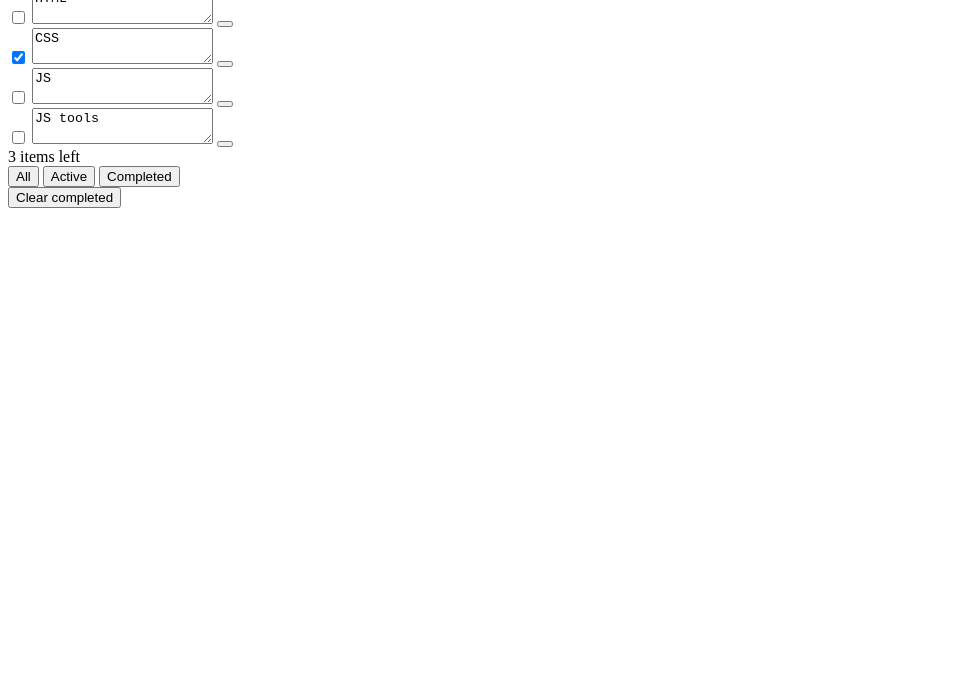
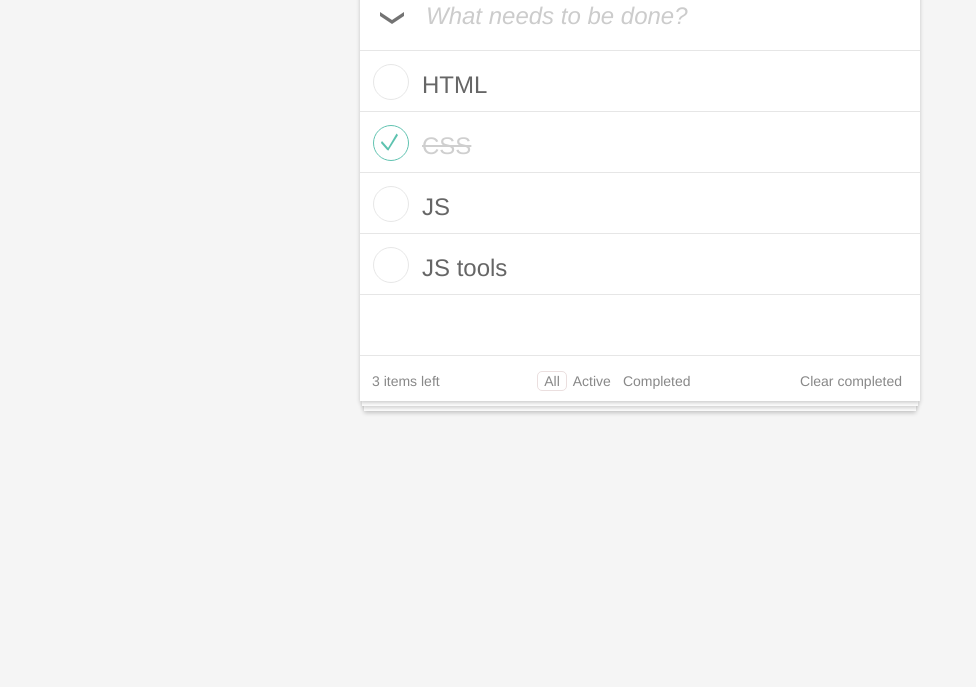
Before and after one commit to ok-technopolis-autumn-2017/Nusrat_Shakarov, a plain HTML site: page index.html in a window 1280 px wide. Shown: the part 113-800 px from the top of the page, without its empty margins (0-976 px from the left). Drawn offline with Linux system fonts and the light colour scheme.

Commit message:
css done

```diff
--- a/index.html
+++ b/index.html
@@ -5,47 +5,79 @@
 <head>
     <meta charset="utf-8">
     <title>Hw1</title>
+
+    <link rel="stylesheet" href="./styles/default.css"/>
 </head>
 
 <body class="body">
-
+<div class="todos-main-wrapper">
     <div class="todos-header">
         <h1 class="todos-title">todos</h1>
     </div>
 
     <div class="todos-main">
         <div class="todos-add">
-        <button class="todo-add_select-all" aria-label="Mark all as completed"></button>
-        <input class="todo-add_input" placeholder="What needs to be done?" aria-label="Add new todo"/>
+            <button class="todos-add_select-all" aria-label="Mark all as completed">
+                <div class="todos-add_select-all_icon"></div>
+            </button>
+
+            <div class="todos-add_new-item-w">
+                <input class="todos-add_new-item" placeholder="What needs to be done?" aria-label="Add new todo"/>
+            </div>
         </div>
 
         <div class="todos-list">
             <div class="todo-item">
-            <input type="checkbox"  class="todo-item_ready-mark" aria-label="Mark as active">
-            <textarea class="todo-item_text">HTML
-            </textarea>
+                <div class="input-checkbox">
+                    <input type="checkbox" class="input-checkbox_target" aria-label="Mark as active">
+                    <div class="input-checkbox_visual_circle">
+                    </div>
+                    <div class="input-checkbox_visual">
+                    </div>
+                </div>
                 <button class="todo-item_remove" aria-label="Remove todo"></button>
+                <textarea readonly class="todo-item_text">HTML</textarea>
             </div>
 
             <div class="todo-item __ready">
-            <input type="checkbox" checked="checked" class="todo-item_ready-mark" aria-label="Mark as completed">
-            <textarea class="todo-item_text">CSS
-            </textarea>
+                <div class="input-checkbox">
+                    <input type="checkbox" checked="checked" class="input-checkbox_target" aria-label="Mark as completed">
+                    <div class="input-checkbox_visual_circle">
+                    </div>
+                    <div class="input-checkbox_visual">
+                    </div>
+                </div>
+
+                <textarea class="todo-item_text">CSS</textarea>
                 <button class="todo-item_remove" aria-label="Remove todo"></button>
             </div>
 
             <div class="todo-item">
-            <input type="checkbox"  class="todo-item_ready-mark" aria-label="Mark as active">
-            <textarea class="todo-item_text">JS
-            </textarea>
+                <div class="input-checkbox">
+                    <input type="checkbox" class="input-checkbox_target" aria-label="Mark as active">
+                    <div class="input-checkbox_visual_circle">
+                    </div>
+                    <div class="input-checkbox_visual">
+                    </div>
+
+                </div>
+                <textarea contenteditable="true" class="todo-item_text">JS</textarea>
+                <button class="todo-item_remove" aria-label="Remove todo"></button>
+            </div>
+            <div class="todo-item">
+                <div class="input-checkbox">
+                    <input type="checkbox" class="input-checkbox_target" aria-label="Mark as active">
+                    <div class="input-checkbox_visual_circle">
+                    </div>
+                    <div class="input-checkbox_visual">
+                    </div>
+
+                </div>
+                <textarea contenteditable="true" class="todo-item_text">JS tools</textarea>
                 <button class="todo-item_remove" aria-label="Remove todo"></button>
             </div>
 
             <div class="todo-item">
-            <input type="checkbox"  class="todo-item_ready-mark" aria-label="Mark as active">
-            <textarea class="todo-item_text">JS tools
-            </textarea>
-            <button class="todo-item_remove" aria-label="Remove todo"></button>
             </div>
         </div>
 
@@ -64,7 +96,7 @@
                         arial-label="Show active">
                     Active
                 </button>
-            <button class="todo-filter __active" data-filter="unready"
+                <button class="todo-filter" data-filter="unready"
                         arial-label="Show completed">
                     Completed
                 </button>
@@ -75,5 +107,6 @@
             </button>
         </div>
     </div>
+</div>
 </body>
 </html>
--- /dev/null
+++ b/styles/base.css
@@ -0,0 +1,15 @@
+body, input, button, textarea, h1, h2, h3, h4, h5, h6 {
+    font-family: "Helvetica Neue", "Helvetica", Arial, sans-serif;
+    font-size: 24px;
+    }
+
+body {
+    background: #f5f5f5;
+    }
+
+.todos-main-wrapper {
+    min-width: 280px;
+    max-width: 560px;
+    margin: 0 auto;
+    padding: 0 20px;
+    }
--- /dev/null
+++ b/styles/default.css
@@ -0,0 +1,10 @@
+@import "reset.css";
+
+@import "base.css";
+
+
+@import "project/todos-title.css";
+@import "project/todos-main.css";
+@import "project/todos-add.css";
+@import "project/todos-list.css";
+@import "project/todos-actions-bar.css";
--- /dev/null
+++ b/styles/project/todos-actions-bar.css
@@ -0,0 +1,43 @@
+.todos-actions-bar{
+    padding-top: 5px;
+    font-size: 14px;
+    color: #888888;
+    overflow: hidden;
+    display: flex;
+    justify-content: space-between;
+    align-items: center;
+    height: 40px;
+    }
+
+.todos-actions-bar_counter{
+    float: left;
+    margin-left: 12px;
+    }
+
+
+.todo-filters{
+
+    display: flex;
+    justify-content: space-between;
+    align-items: center;
+    }
+.todo-filter{
+    background: none;
+    border: none;
+    font-size: 14px;
+    color: #888888;
+    }
+.__active{
+    border: 1px solid #EBDFDF;
+    border-radius: 5px;
+    }
+
+
+.todos-actions-bar_clear-completed{
+    background: none;
+    border: none;
+    font-size: 14px;
+    color: #888888;
+    float: right;
+    margin-right: 12px;
+    }
--- /dev/null
+++ b/styles/project/todos-add.css
@@ -0,0 +1,56 @@
+.todos-add {
+    border-bottom: 1px solid #E6E6E6;
+    }
+.todos-add:after {
+    content: '';
+    display: block;
+    clear: both;
+    }
+
+.todos-add_select-all {
+    width: 64px;
+    height: 64px;
+    background: none;
+    border: none;
+    padding: 0;
+    margin: 0;
+    float: left;
+    position: relative;
+
+    }
+
+.todos-add_select-all_icon {
+    width: 24px;
+    height: 12px;
+    background: url('../../img/icons/select-all.png') no-repeat 0 0;
+    position: absolute;
+    left: 50%;
+    top: 50%;
+    margin: -6px -12px;
+    }
+
+.todos-add_new-item-w {
+    overflow: auto;
+    }
+
+.todos-add_new-item {
+
+    width: 100%;
+
+    box-sizing: border-box;
+    border: 0;
+    background: none;
+
+    color: #666;
+    font-size: 24px;
+    line-height: 30px;
+    font-weight: 200;
+    padding-right: 12px;
+    margin-top: 14px;
+    outline: none;
+
+    }
+.todos-add_new-item::placeholder {
+    color: #ccc;
+    font-style: italic;
+    }
--- /dev/null
+++ b/styles/project/todos-list.css
@@ -0,0 +1,120 @@
+.todos-list {
+        border: none;
+    }
+
+.todo-item {
+    position: relative;
+    height: 60px;
+    border-bottom: 1px solid #E6E6E6;
+    overflow: hidden;
+    display: flex;
+    z-index: 2;
+    }
+.todo-item:hover > .todo-item_text{
+    background: #FAFAFA;
+    }
+.todo-item:hover > .todo-item_remove{
+    background: url('../../img/icons/close.png') no-repeat 0 0;
+    }
+.todo-item:hover > .input-checkbox{
+    background: #FAFAFA;
+    }
+.todo-item:hover{
+    background: #FAFAFA;
+    }
+
+.todo-item:hover .input-checkbox_visual_circle {
+    background: white;
+    }
+
+.input-checkbox {
+    position: relative;
+    float: left;
+    align-self: center;
+    background: none;
+    width: 60px;
+    height: 60px;
+    }
+
+.input-checkbox input[type=checkbox] {
+    background: none;
+    }
+
+.input-checkbox_target {
+
+    opacity: 0;
+    position: absolute;
+    top: 0;
+    left: 0;
+    right: 0;
+    width: 100%;
+    height: 100%;
+    z-index: 1;
+    }
+
+.input-checkbox_visual {
+        position: relative;
+    }
+
+.input-checkbox_visual_circle {
+
+    position: relative;
+    border-radius: 34px;
+    border: 1px solid #E7E7E7;
+    width: 34px;
+    height: 34px;
+    left: 50%;
+    top: 50%;
+    margin: -17px -17px;
+
+    }
+
+.input-checkbox_target:checked ~ .input-checkbox_visual {
+
+    width: 20px;
+    height: 20px;
+    position: relative;
+    background: url('../../img/icons/completed.png') no-repeat 0 0;
+    border-radius: 50%;
+    left: 50%;
+    top: 50%;
+    margin: -30px -10px;
+    }
+
+.input-checkbox_target:checked ~ .input-checkbox_visual_circle {
+    border-color: #61C3B1;
+    }
+
+.todo-item_remove {
+    order: 2;
+    float: right;
+    align-self: flex-end;
+    margin-bottom: 21px;
+    margin-right: 12px;
+    border:none;
+    width: 16px;
+    height: 16px;
+    background: none;
+    }
+
+.todo-item_text {
+    flex: 1 0;
+    overflow: hidden;
+    height: 64px;
+    border: none;
+    resize: none;
+    outline: none;
+    height: auto;
+    white-space: normal;
+    display:inline-block;
+    vertical-align: middle;
+    padding-top: 20px;
+    box-sizing: border-box;
+    color: #666666;
+
+    }
+
+.__ready textarea{
+    text-decoration:line-through;
+    color: #CFCFCF;
+    }
--- /dev/null
+++ b/styles/project/todos-main.css
@@ -0,0 +1,25 @@
+.todos-main{
+    background: #fff;
+    box-shadow: 0 2px 4px rgba(0, 0, 0, .2);
+    position: relative;
+    }
+
+    .todos-main:before,
+    .todos-main:after {
+        content: '';
+        position: absolute;
+        top: 100%;
+        background: #fff;
+        box-shadow: 0 2px 4px rgba(0, 0, 0, .2);
+        z-index: -1;
+        }
+    .todos-main:before {
+        height: 10px;
+        left: 4px;
+        right: 4px;
+        }
+    .todos-main:after {
+        height: 5px;
+        left: 2px;
+        right: 2px;
+        }
--- /dev/null
+++ b/styles/project/todos-title.css
@@ -0,0 +1,6 @@
+.todos-title {
+    font-size: 86px;
+    font-weight: 100;
+    color: rgba(175, 47, 47, .15);
+    text-align: center;
+    }
--- /dev/null
+++ b/styles/reset.css
@@ -0,0 +1,18 @@
+html, body, div, span, applet, object, iframe,
+h1, h2, h3, h4, h5, h6, p, blockquote, pre,
+a, abbr, acronym, address, big, cite, code,
+del, dfn, em, img, ins, kbd, q, s, samp,
+small, strike, strong, sub, sup, tt, var,
+b, u, i, center,
+dl, dt, dd, ol, ul, li,
+fieldset, form, label, legend,
+table, caption, tbody, tfoot, thead, tr, th, td,
+article, aside, canvas, details, embed,
+figure, figcaption, footer, header, hgroup,
+menu, nav, output, ruby, section, summary,
+time, mark, audio, video {
+    margin: 0;
+    padding: 0;
+    border: 0;
+    vertical-align: baseline;
+    }
```
Also changed, not shown: img/icons/close.png (added), img/icons/close@2x.png (added), img/icons/completed.png (added), img/icons/completed@2x.png (added), img/icons/select-all.png (added), img/icons/select-all@2x.png (added). Lines whose indentation alone changed are shown as unchanged.
